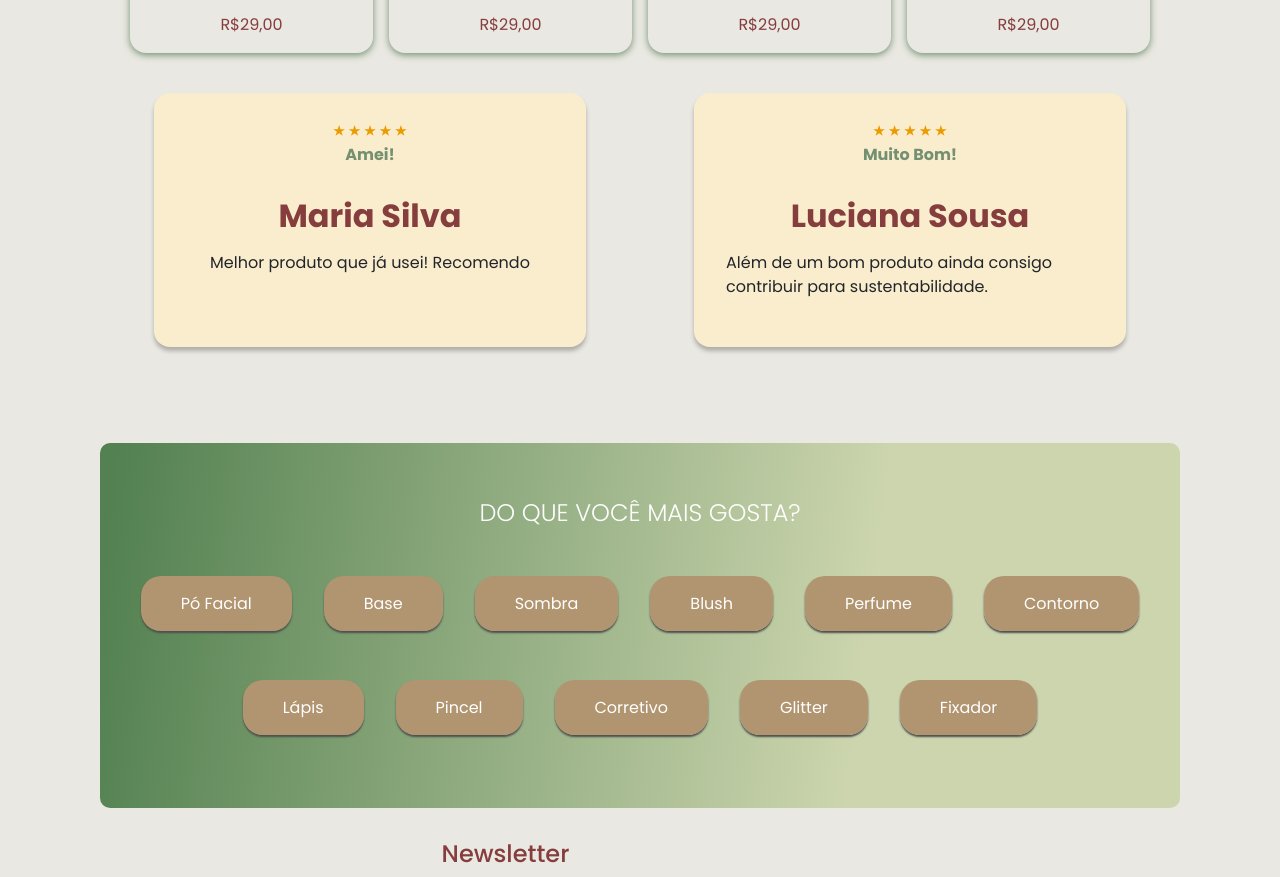
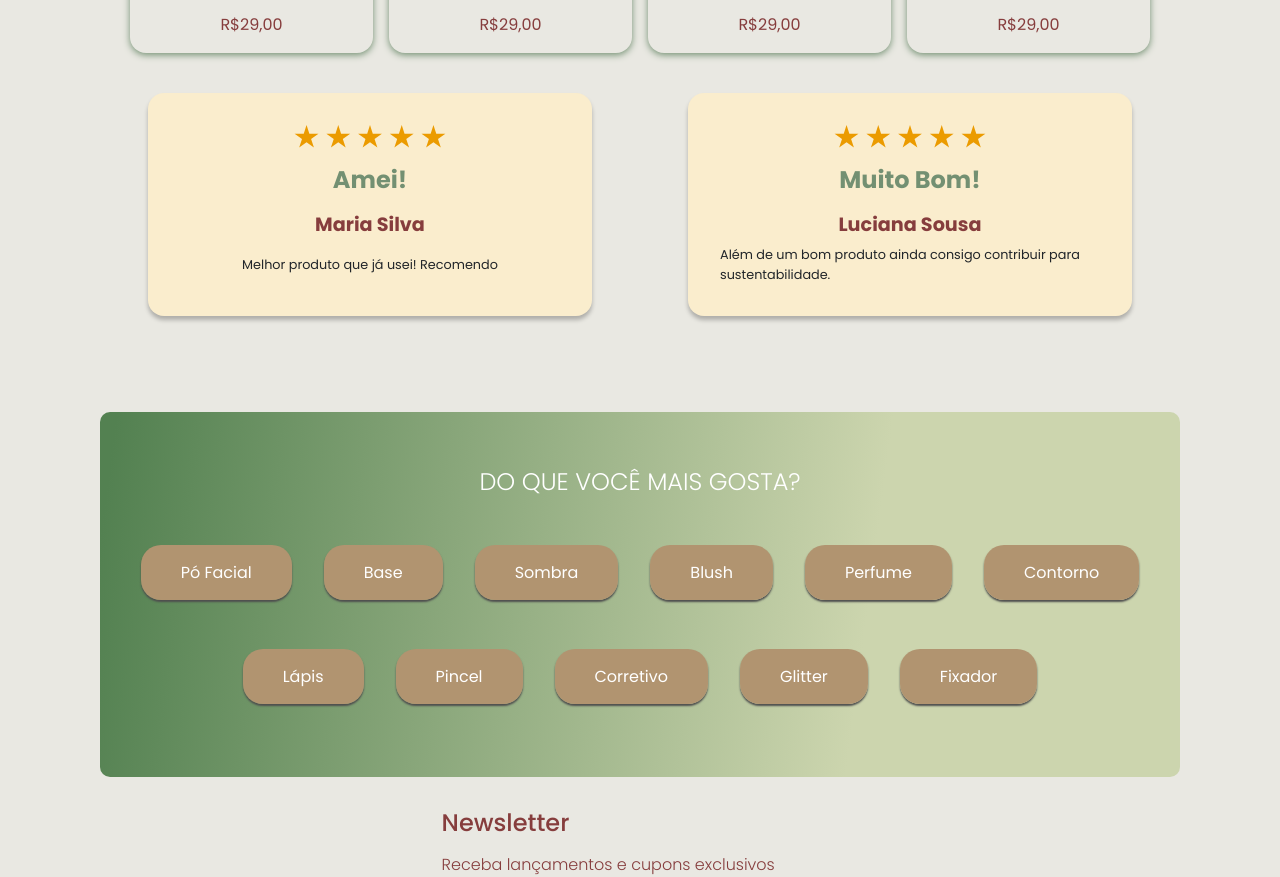
Before and after one commit to aokicamilla/DeBeauty-Website, a plain HTML site: page index.html in a window 1280 px wide. Shown: the part 3859-4736 px from the top of the page. Drawn offline with nearby package versions, Linux system fonts and the light colour scheme; files whose address does not match are found by name.

Commit message:
adjusting the reviews

```diff
--- a/index.html
+++ b/index.html
@@ -269,14 +269,14 @@
       <div class="card__review">
         <img src="src/Estrelinhas.svg" alt="Classificação do Produto" class="card__classificacao">
         <h3 class="review__titulo">Amei!</h3>
-        <h2 class="descricao__subtitulo">Maria Silva</h2>
-        <p class="descricao__texto">Melhor produto que já usei! Recomendo </p>
+        <h2 class="review__subtitulo">Maria Silva</h2>
+        <p class="review__texto">Melhor produto que já usei! Recomendo </p>
       </div>
       <div class="card__review">
         <img src="src/Estrelinhas.svg" alt="Classificação do Produto" class="card__classificacao">
         <h3 class="review__titulo">Muito Bom!</h3>
-        <h2 class="descricao__subtitulo">Luciana Sousa</h2>
-        <p class="descricao__texto"> Além de um bom produto ainda consigo contribuir para sustentabilidade.</p>
+        <h2 class="review__subtitulo">Luciana Sousa</h2>
+        <p class="review__texto"> Além de um bom produto ainda consigo contribuir para sustentabilidade.</p>
       </div>
     </div>
 
--- a/styles/card.css
+++ b/styles/card.css
@@ -47,13 +47,6 @@
   align-items: center;
 }
 
-.review__titulo {
-  color: var(--cor-titulo);
-  font-weight: 700;
-  margin-bottom: 1em;
-  font-size: 1em;
-}
-
 .descricao__subtitulo{
   color: var(--cor-subtitulo);
   font-size: 0.9rem;
@@ -68,19 +61,40 @@
 
 .review {
   display: flex;
-
+  flex-direction: column;
 }
 
 .card__review {
-  width: 40%;
+  width: 70%;
   display: flex;
   flex-direction: column;
+  align-items: center;
   padding: 2em;
 }
 
+.review__titulo {
+  color: var(--cor-titulo);
+  font-weight: 700;
+  font-size: 1.5rem;
+}
+
+.review__subtitulo{
+  color: var(--cor-subtitulo);
+  font-size: 1.2rem;
+  font-weight: 700;
+  margin: .5em 0;
+}
+
+.review__texto {
+  font-size: 0.8rem;
+  margin: auto;
+}
+
+
+
 .card__classificacao {
-  margin-bottom: .5em;
-  width: 20%;
+  margin: 0 .5em 1em .5em;
+  width: 70%;
 }
 
 
@@ -88,6 +102,23 @@
   .card {
     width: 100%;
     margin: 2em auto;
+  }
+
+  .card__classificacao {
+    margin-bottom: 1em;
+    width: 40%;
+  }
+
+
+
+  .card__review {
+    margin: 1em 3em;
+  }
+
+  .review {
+    display: flex;
+    flex-direction: row;
+    justify-content: space-between;
   }
 
   .descricao__img {
```
